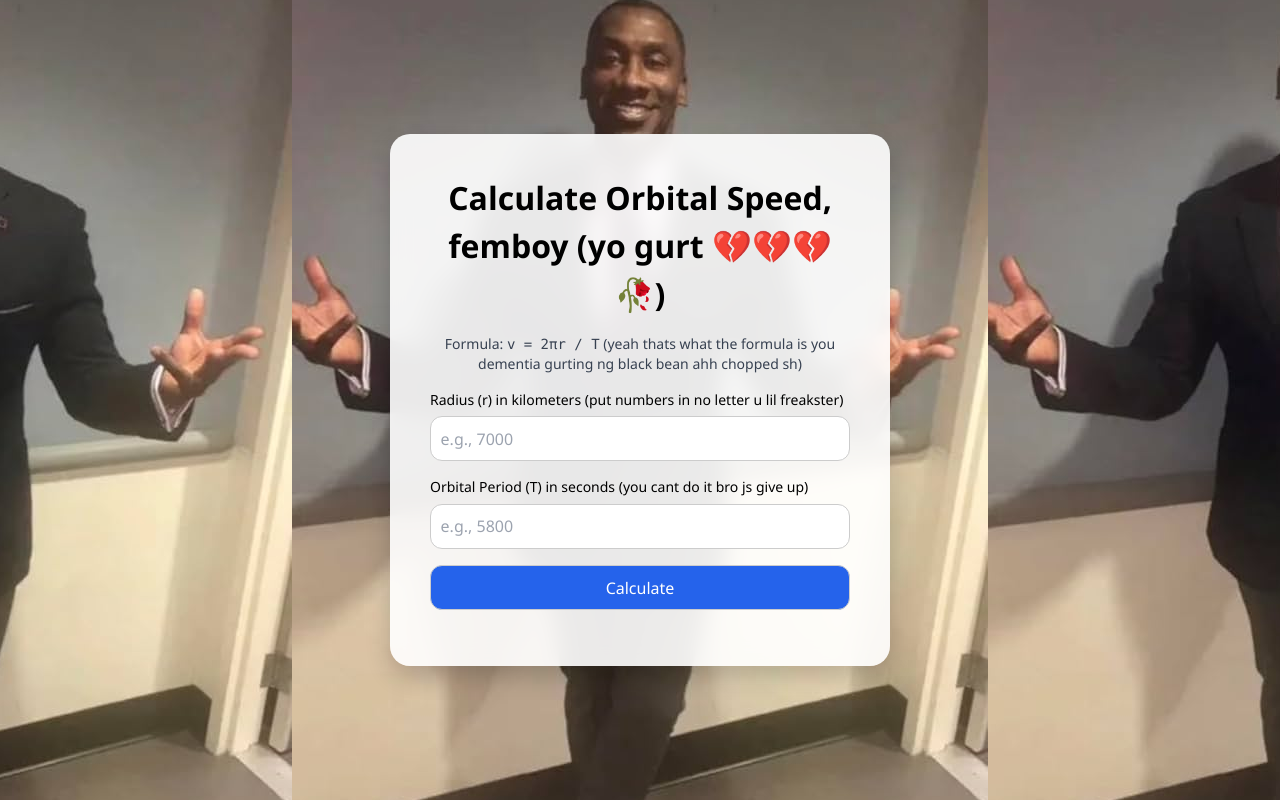
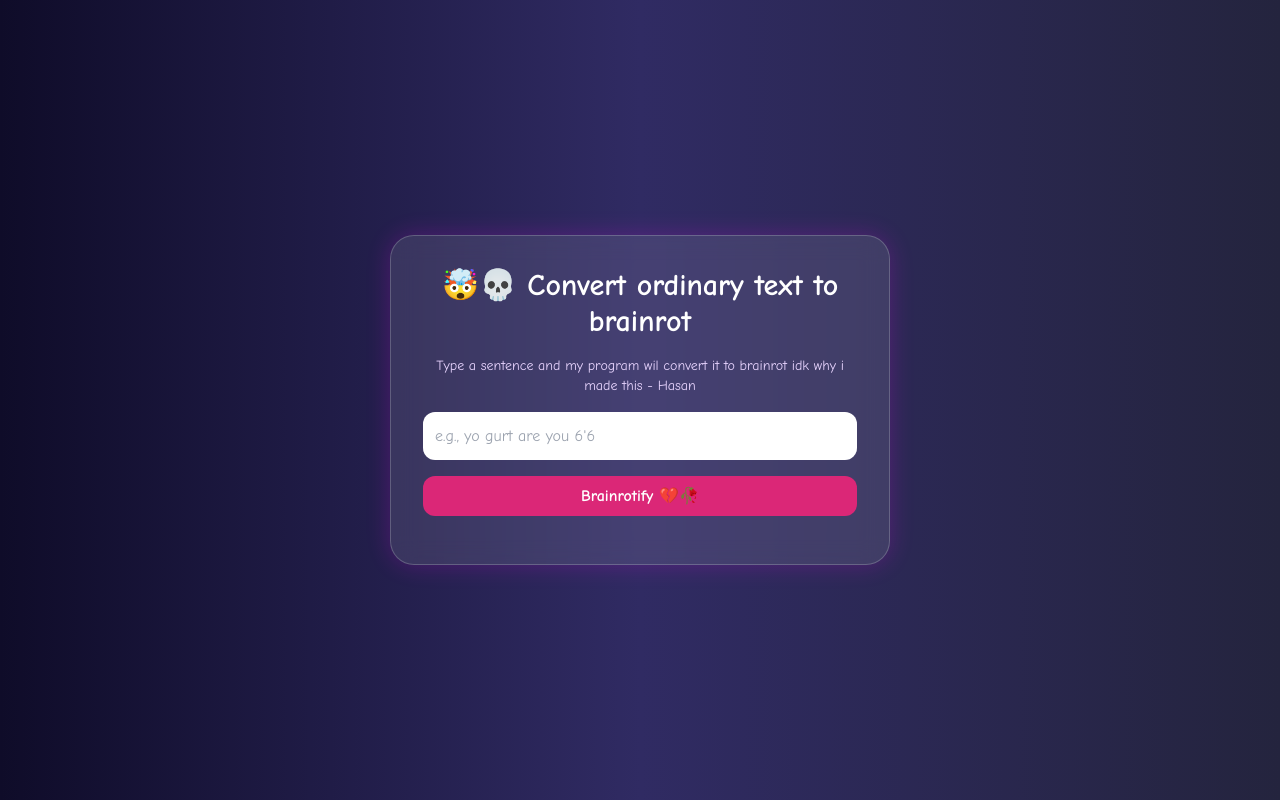
Before and after one commit to Hasanemu/aas, a plain HTML site: page index.html in a window 1280 px wide. Drawn offline with nearby package versions, Linux system fonts and the light colour scheme.

Commit message:
Update index.html

```diff
--- a/index.html
+++ b/index.html
@@ -2,115 +2,79 @@
 <html lang="en">
 <head>
   <meta charset="UTF-8" />
-  <meta name="viewport" content="width=device-width, initial-scale=1.0" />
-  <title>Gurt orbital speed calc lolll</title>
+  <meta name="viewport" content="width=device-width, initial-scale=1.0"/>
+  <title>🧠💥 Brainrot Generator 2025</title>
 
-  <!-- Tailwind CSS CDN -->
   <script src="https://cdn.tailwindcss.com"></script>
-
   <style>
     body {
-      background-image: url('ye.jpg');
-      background-position: center;
-      font-family: 'Segoe UI', sans-serif;
+      background: linear-gradient(to right, #0f0c29, #302b63, #24243e);
+      color: #fff;
+      font-family: 'Comic Sans MS', cursive, sans-serif;
       min-height: 100vh;
       display: flex;
       align-items: center;
       justify-content: center;
+      padding: 2rem;
     }
 
-    .calculator-container {
+    .glow-card {
+      background: rgba(255, 255, 255, 0.1);
+      border: 1px solid rgba(255, 255, 255, 0.2);
+      border-radius: 1.5rem;
+      padding: 2rem;
+      backdrop-filter: blur(12px);
+      box-shadow: 0 0 25px rgba(255, 0, 255, 0.2);
+      width: 100%;
       max-width: 500px;
-      width: 100%;
-      padding: 2.5rem;
-      background: rgba(255, 255, 255, 0.9);
-      border-radius: 1.25rem;
-      box-shadow: 0 10px 25px rgba(0, 0, 0, 0.2);
-      backdrop-filter: blur(10px);
-    }
-
-    .calculator-container h2 {
-      font-size: 2rem;
-      font-weight: 700;
-      margin-bottom: 1rem;
       text-align: center;
     }
 
-    .calculator-container input,
-    .calculator-container button {
+    .glow-card input,
+    .glow-card button {
+      border-radius: 0.75rem;
       width: 100%;
-      padding: 0.6rem;
-      margin-top: 0.4rem;
-      border: 1px solid #ccc;
-      border-radius: 0.75rem;
     }
 
-    .calculator-container button {
-      background-color: #2563eb;
-      color: white;
-      margin-top: 1rem;
-      cursor: pointer;
-    }
-
-    .calculator-container button:hover {
-      background-color: #1d4ed8;
-    }
-
-    #result {
-      margin-top: 1rem;
-      font-weight: 600;
-      text-align: center;
+    #output {
+      white-space: pre-wrap;
     }
   </style>
 </head>
 <body>
+  <div class="glow-card space-y-4">
+    <h1 class="text-3xl font-bold mb-2">🤯💀 Convert ordinary text to brainrot</h1>
+    <p class="text-sm text-purple-200 mb-4">Type a sentence and my program wil convert it to brainrot idk why i made this - Hasan</p>
 
-  <div class="calculator-container">
-    <h2>Calculate Orbital Speed, femboy (yo gurt 💔💔💔🥀)</h2>
-    <p class="text-sm text-gray-700 text-center mb-4">
-      Formula: <code>v = 2πr / T</code> (yeah thats what the formula is you dementia gurting ng black bean ahh chopped sh)
-    </p>
+    <input id="inputText" type="text" placeholder="e.g., yo gurt are you 6'6" class="p-3 text-black placeholder-gray-400"/>
+    <button onclick="brainrotify()" class="bg-pink-600 hover:bg-pink-700 text-white font-bold py-2 px-4 mt-2">
+      Brainrotify 💔🥀
+    </button>
 
-    <div class="space-y-4">
-      <div>
-        <label class="block text-sm font-medium">
-          Radius (r) in kilometers (put numbers in no letter u lil freakster)
-        </label>
-        <input id="radius" type="number" placeholder="e.g., 7000" />
-      </div>
-
-      <div>
-        <label class="block text-sm font-medium">
-          Orbital Period (T) in seconds (you cant do it bro js give up)
-        </label>
-        <input id="time" type="number" placeholder="e.g., 5800" />
-      </div>
-
-      <button onclick="calculateOrbitalSpeed()">Calculate</button>
-
-      <div id="result" class="text-green-600 text-lg"></div>
-    </div>
+    <div id="output" class="text-xl text-green-300 mt-4 font-bold"></div>
   </div>
 
   <script>
-    function calculateOrbitalSpeed() {
-      const r = parseFloat(document.getElementById('radius').value) * 1000;
-      const T = parseFloat(document.getElementById('time').value);
-      const resultBox = document.getElementById('result');
+    const adjectives = [
+      "feral", "goblin-coded", "delulu", "insanely rizzy", "bussin", "fermented", "anti-slump", "yeetified", "gyrating", "sigma-infused"
+    ];
 
-      if (isNaN(r) || isNaN(T) || r <= 0 || T <= 0) {
-        resultBox.textContent = 'Please enter valid positive numbers on god you deadass weird bruh';
-        resultBox.classList.remove('text-green-600');
-        resultBox.classList.add('text-red-600');
+    const phrases = [
+      "frfr on god", "no cap", "💀💀💀", "rizzless behavior", "me when the", "absolutely no thoughts", "i'm him", "girl help", "🧍‍♂️😭", "brain go brrrr"
+    ];
+
+    const emojiSpam = "🤸🦑🧠💥💅✨👽🛸😩😈🔥🔥🔥";
+
+    function brainrotify() {
+      const input = document.getElementById("inputText").value;
+      if (!input.trim()) {
+        document.getElementById("output").textContent = "bro you gotta type sum 💀";
         return;
       }
 
-      const v = (2 * Math.PI * r) / T;
-      resultBox.textContent = `Orbital Speed: ${v.toFixed(2)} m/s`;
-      resultBox.classList.remove('text-red-600');
-      resultBox.classList.add('text-green-600');
+      const chaotic = `${input} but like ${adjectives[Math.floor(Math.random() * adjectives.length)]} ${phrases[Math.floor(Math.random() * phrases.length)]} ${emojiSpam}`;
+      document.getElementById("output").textContent = chaotic;
     }
   </script>
-
 </body>
 </html>
```
